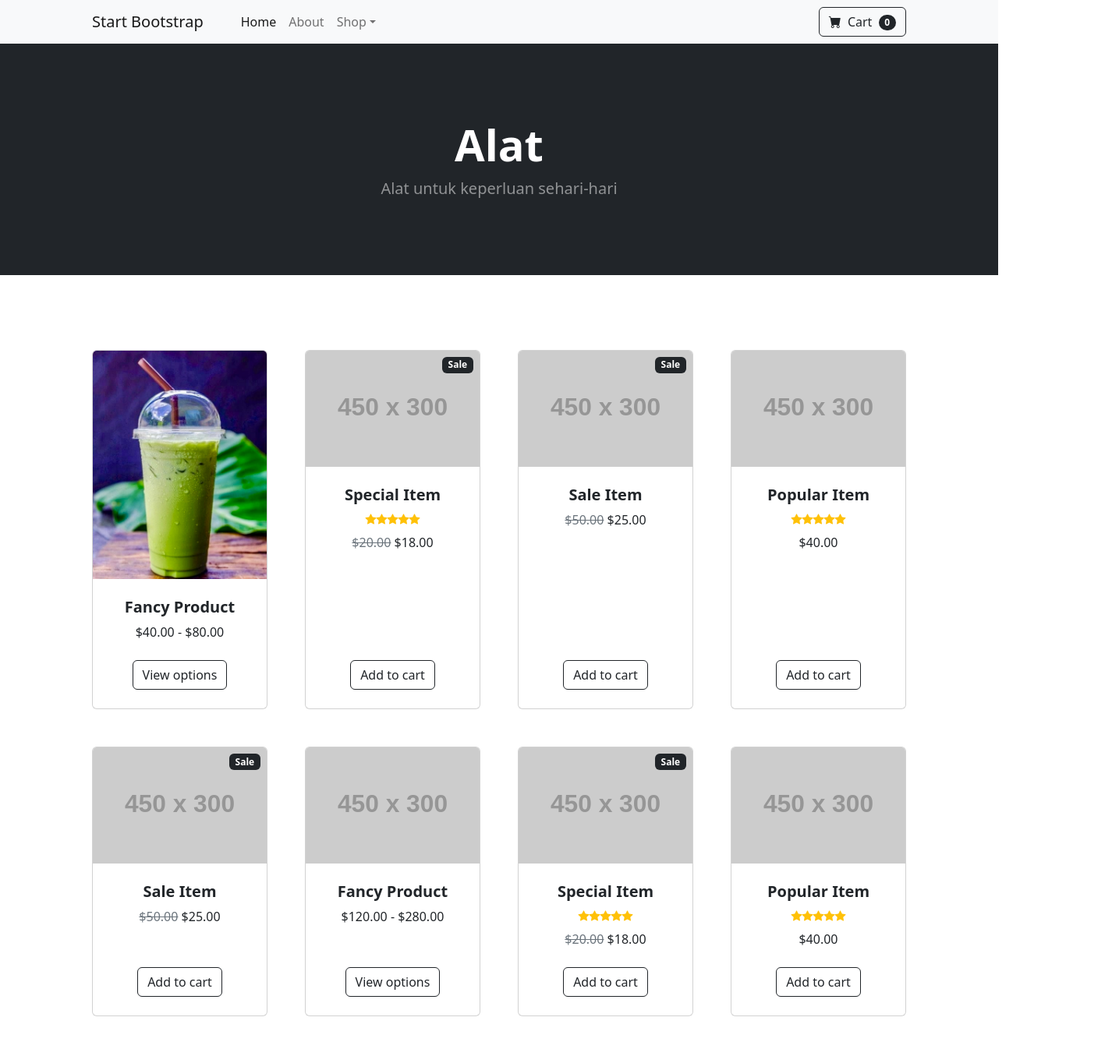
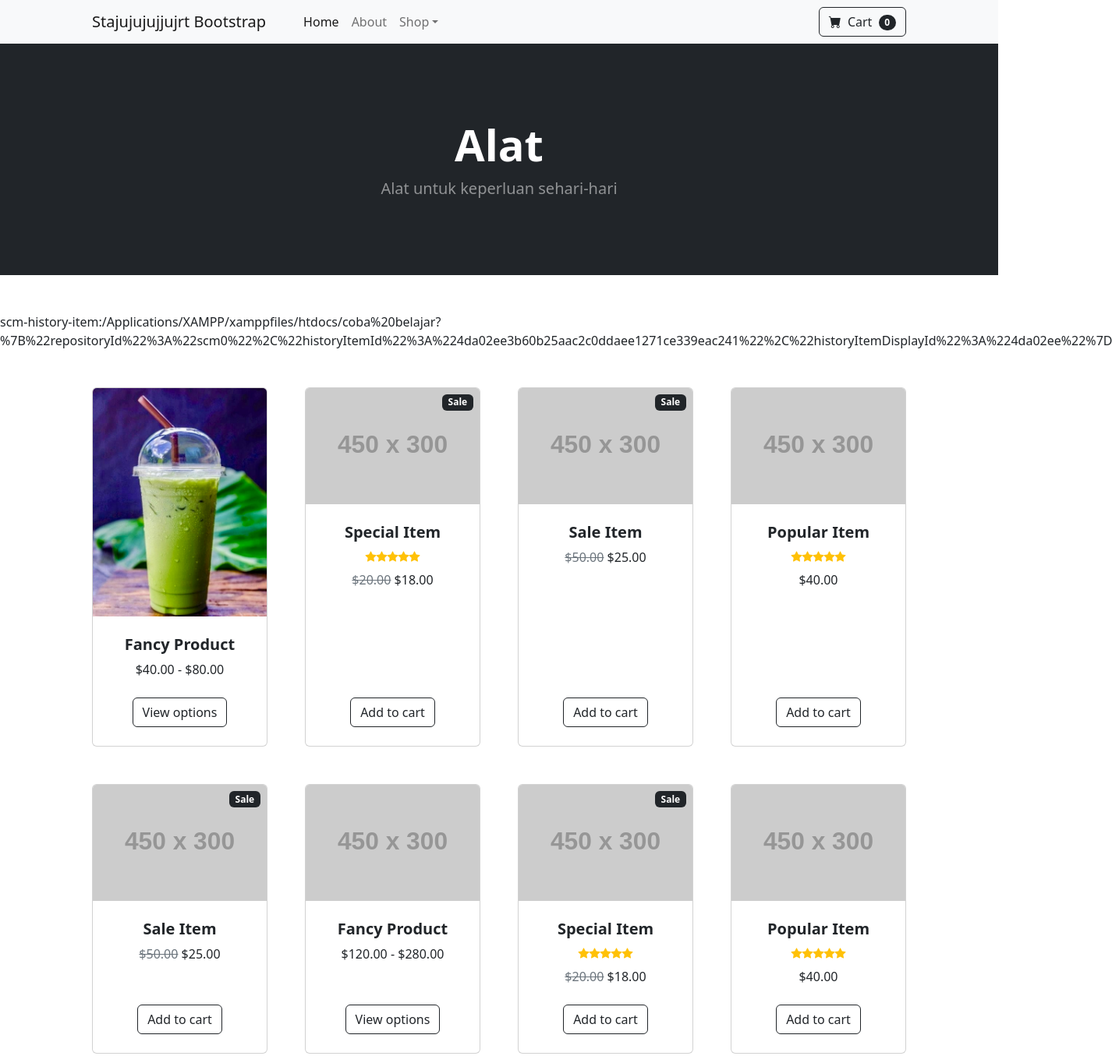
Before and after one commit to ilhamza80-glitch/coba-belajar, a plain HTML site: page index.html in a window 1280 px wide. Shown: the top 1355 px of the page at 78% size, 1426 px wide, since content can reach past the window. Drawn offline with nearby package versions, Linux system fonts and the light colour scheme; placeholder pictures from the web are drawn by us.

Commit message:
ganti nama

```diff
--- a/index.html
+++ b/index.html
@@ -17,7 +17,7 @@
         <!-- Navigation-->
         <nav class="navbar navbar-expand-lg navbar-light bg-light">
             <div class="container px-4 px-lg-5">
-                <a class="navbar-brand" href="#!">Start Bootstrap</a>
+                <a class="navbar-brand" href="#!">Stajujujujjujrt Bootstrap</a>
                 <button class="navbar-toggler" type="button" data-bs-toggle="collapse" data-bs-target="#navbarSupportedContent" aria-controls="navbarSupportedContent" aria-expanded="false" aria-label="Toggle navigation"><span class="navbar-toggler-icon"></span></button>
                 <div class="collapse navbar-collapse" id="navbarSupportedContent">
                     <ul class="navbar-nav me-auto mb-2 mb-lg-0 ms-lg-4">
@@ -54,7 +54,7 @@
         </header>
         <!-- Section-->
         <section class="py-5">
-            <div class="container px-4 px-lg-5 mt-5">
+scm-history-item:/Applications/XAMPP/xamppfiles/htdocs/coba%20belajar?%7B%22repositoryId%22%3A%22scm0%22%2C%22historyItemId%22%3A%224da02ee3b60b25aac2c0ddaee1271ce339eac241%22%2C%22historyItemDisplayId%22%3A%224da02ee%22%7D            <div class="container px-4 px-lg-5 mt-5">
                 <div class="row gx-4 gx-lg-5 row-cols-2 row-cols-md-3 row-cols-xl-4 justify-content-center">
                     <div class="col mb-5">
                         <div class="card h-100">
```
